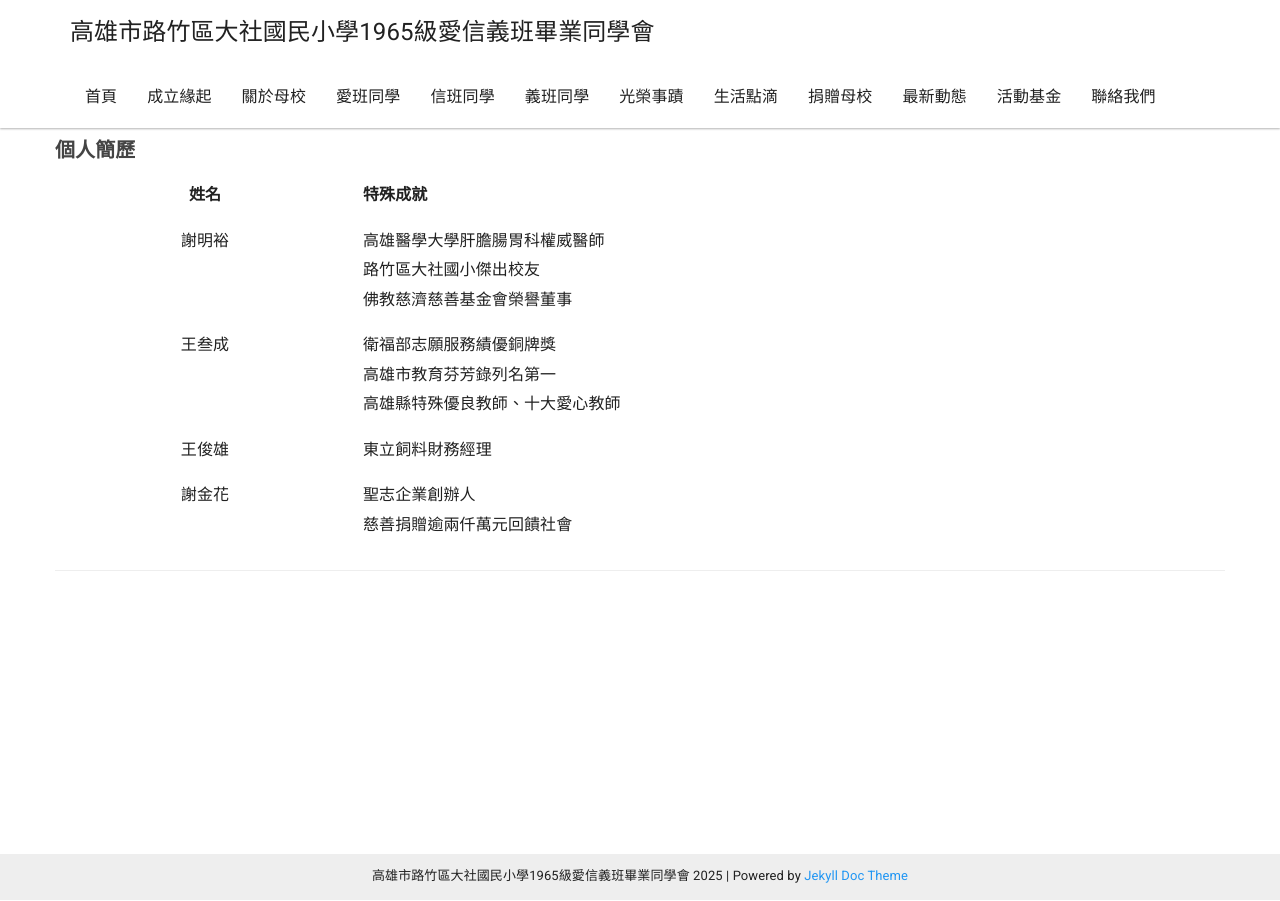
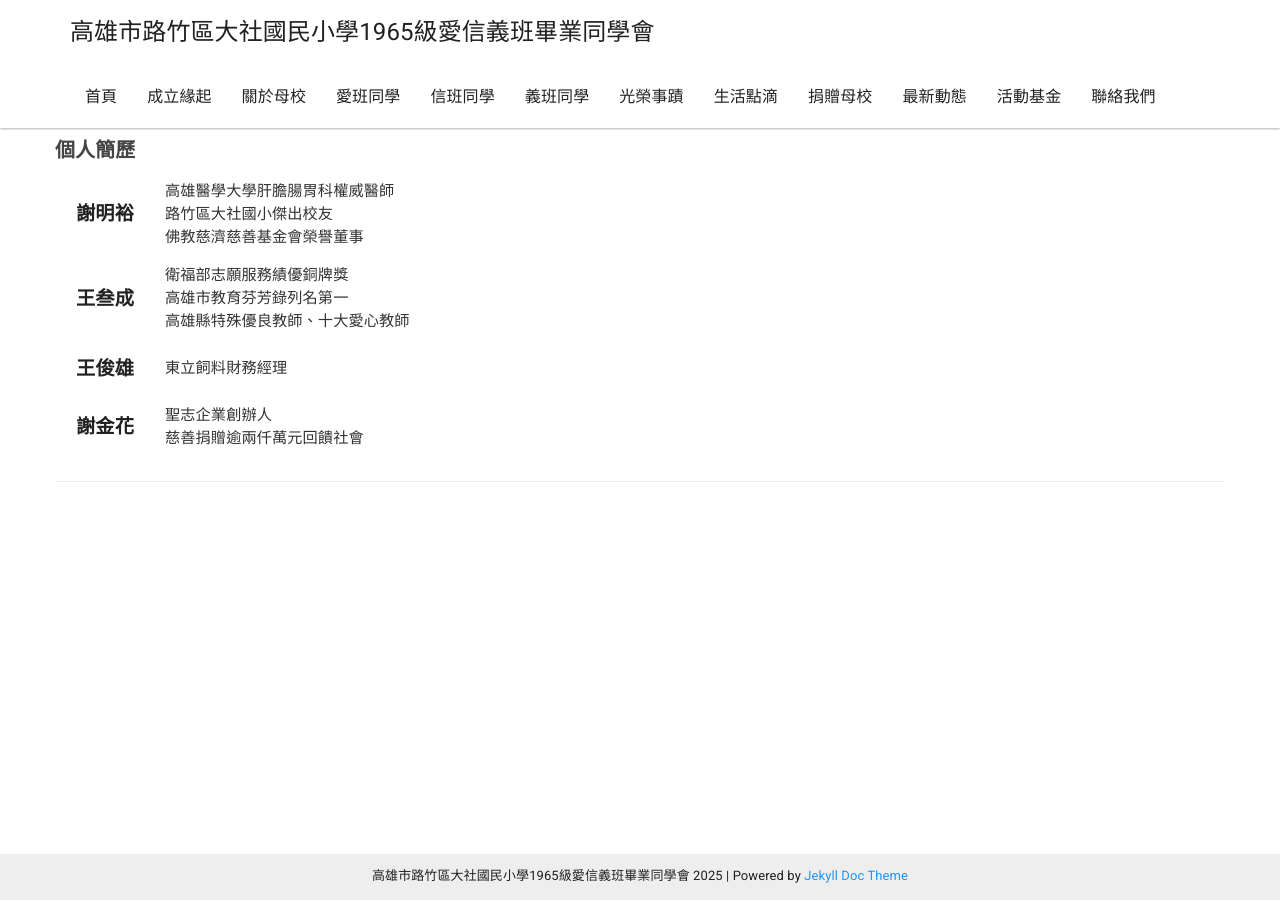
Before and after one commit to dashe1965/dashe1965.github.io, a Jekyll site: the page built from _docs/Resume/Resume.md, in a window 1280 px wide. Built offline with Jekyll 4.4.1, drawn with Linux system fonts in a browser that asks for light colours; nearby versions of some CDN libraries.

Commit message:
Update Resume.md

```diff
--- a/_docs/Resume/Resume.md
+++ b/_docs/Resume/Resume.md
@@ -3,37 +3,41 @@ title: 個人簡歷
 permalink: /Resume/
 sectionid: Resume
 ---
-<table style="border-collapse: collapse; width: 100%; max-width: 600px; font-family: Arial, sans-serif; border: none;">
-  <thead>
-    <tr>
-      <th style="text-align: center; padding: 8px; border: none;">姓名</th>
-      <th style="text-align: left; padding: 8px; border: none;">特殊成就</th>
-    </tr>
-  </thead>
+<table style="width: 100%; max-width: 600px; font-family: '微軟正黑體', Arial, sans-serif; border-collapse: collapse; border: none;">
   <tbody>
     <tr>
-      <td style="text-align:center; vertical-align: top; padding: 8px; border: none;">謝明裕</td>
-      <td style="padding: 8px; border: none;">
+      <td style="width: 100px; text-align: center; vertical-align: middle; font-weight: 600; font-size: 1.2em; padding: 10px 0; border: none;">
+        謝明裕
+      </td>
+      <td style="vertical-align: middle; font-size: 0.95em; color: #333; line-height: 1.5; border: none; padding-left: 10px;">
         高雄醫學大學肝膽腸胃科權威醫師<br>
         路竹區大社國小傑出校友<br>
         佛教慈濟慈善基金會榮譽董事
       </td>
     </tr>
     <tr>
-      <td style="text-align:center; vertical-align: top; padding: 8px; border: none;">王叁成</td>
-      <td style="padding: 8px; border: none;">
+      <td style="text-align: center; vertical-align: middle; font-weight: 600; font-size: 1.2em; padding: 10px 0; border: none;">
+        王叁成
+      </td>
+      <td style="vertical-align: middle; font-size: 0.95em; color: #333; line-height: 1.5; border: none; padding-left: 10px;">
         衛福部志願服務績優銅牌獎<br>
         高雄市教育芬芳錄列名第一<br>
         高雄縣特殊優良教師、十大愛心教師
       </td>
     </tr>
     <tr>
-      <td style="text-align:center; vertical-align: top; padding: 8px; border: none;">王俊雄</td>
-      <td style="padding: 8px; border: none;">東立飼料財務經理</td>
+      <td style="text-align: center; vertical-align: middle; font-weight: 600; font-size: 1.2em; padding: 10px 0; border: none;">
+        王俊雄
+      </td>
+      <td style="vertical-align: middle; font-size: 0.95em; color: #333; border: none; padding-left: 10px;">
+        東立飼料財務經理
+      </td>
     </tr>
     <tr>
-      <td style="text-align:center; vertical-align: top; padding: 8px; border: none;">謝金花</td>
-      <td style="padding: 8px; border: none;">
+      <td style="text-align: center; vertical-align: middle; font-weight: 600; font-size: 1.2em; padding: 10px 0; border: none;">
+        謝金花
+      </td>
+      <td style="vertical-align: middle; font-size: 0.95em; color: #333; line-height: 1.5; border: none; padding-left: 10px;">
         聖志企業創辦人<br>
         慈善捐贈逾兩仟萬元回饋社會
       </td>
```
